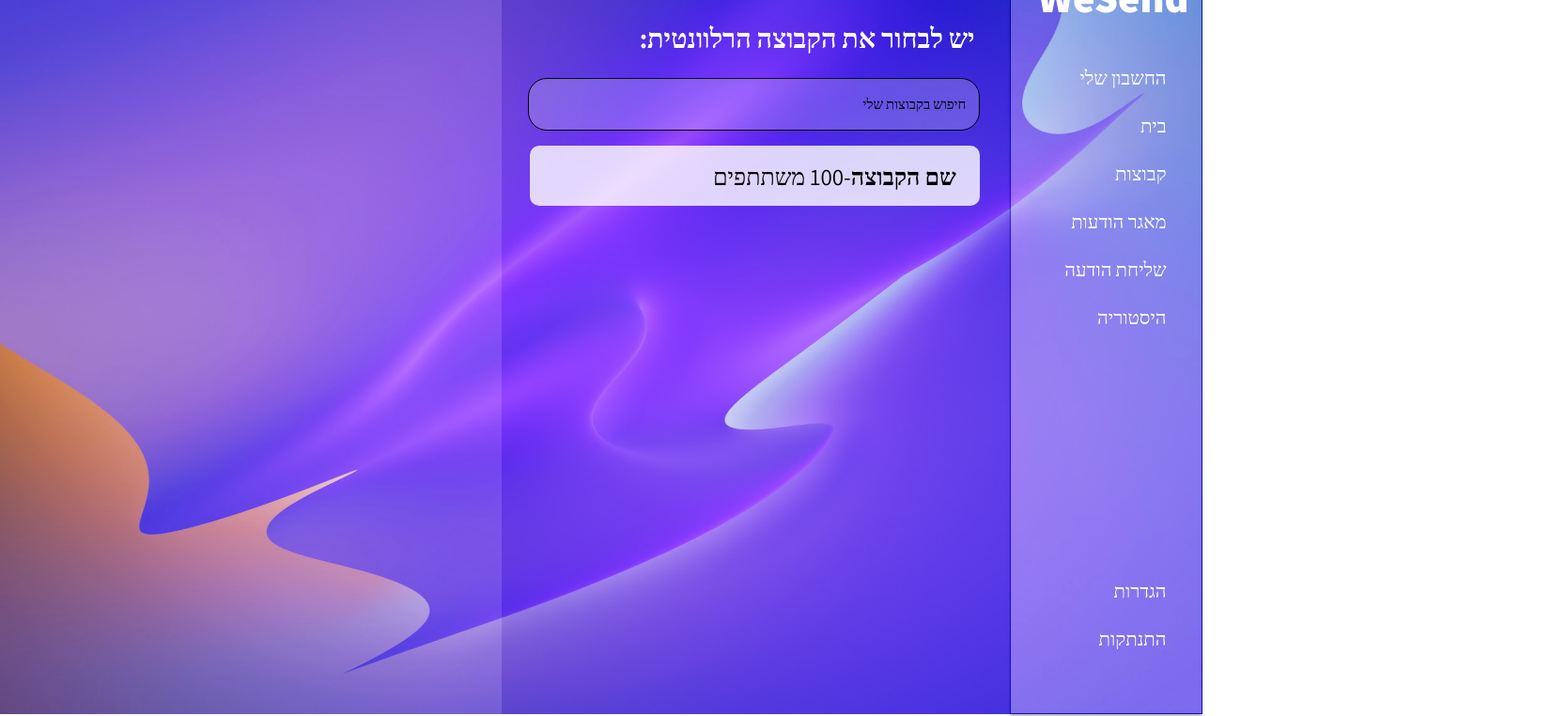
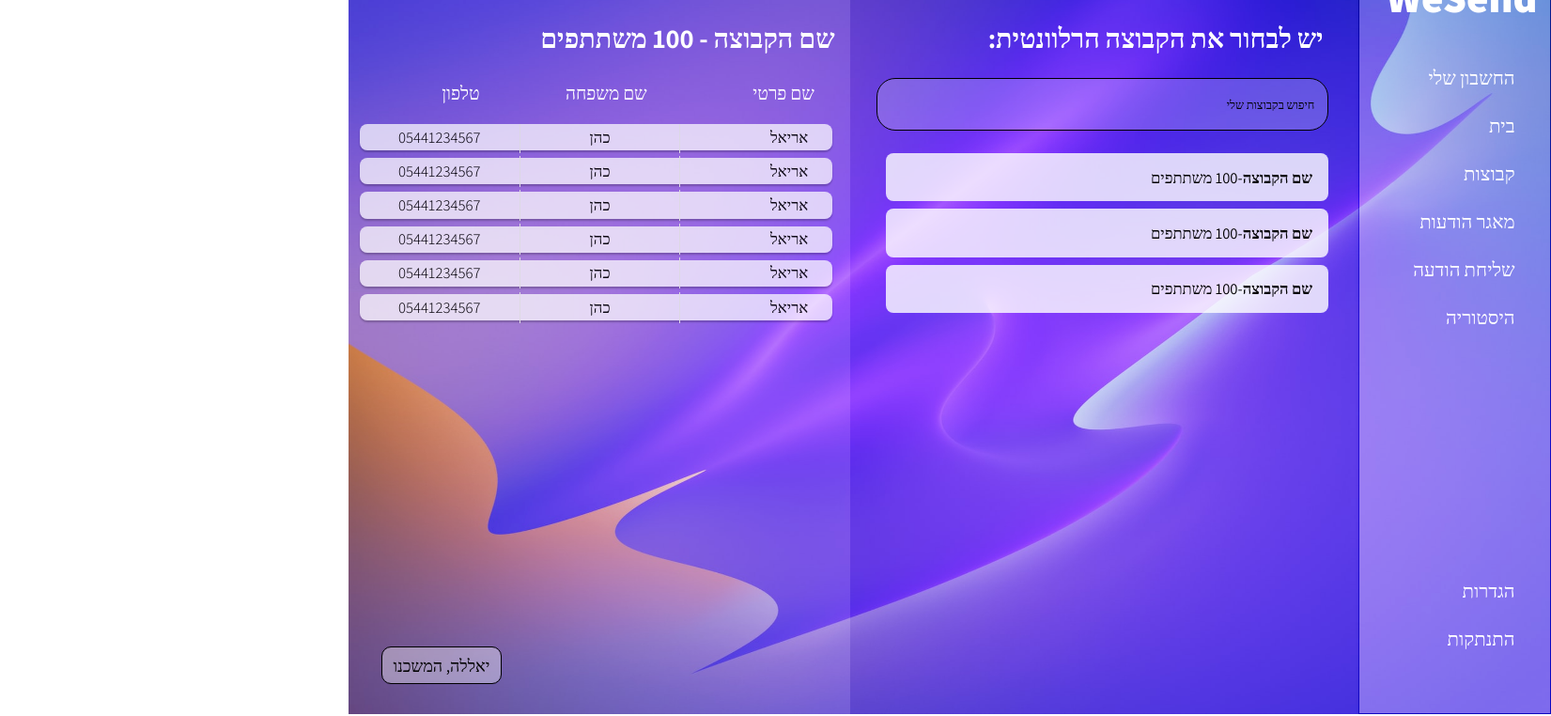
Before and after one commit to aariell0045/ws-project-front, a React (Create React App) app: page /SendMessagePart2 in a window 1280 px wide. Shown: the part 40-802 px from the top of the page at 94% size, 1651 px wide, since content can reach past the window. Built offline with nearby package versions, Linux system fonts and the light colour scheme.

Commit message:
add new contact box component(reusable component), group component change background color,finish send message part 2 without actions and activates

```diff
--- /dev/null
+++ b/src/components/contact-box/contact-box.components.jsx
@@ -0,0 +1,19 @@
+import "./contact-box.styls.css";
+
+function ContactBox() {
+  return (
+    <div className="contact-container">
+      <div className="contact-firstname-box">
+        <span>אריאל</span>
+      </div>
+      <div className="contact-lastname-box">
+        <span>כהן</span>
+      </div>
+      <div className="contact-phone-box">
+        <span>05441234567</span>
+      </div>
+    </div>
+  );
+}
+
+export default ContactBox;
--- /dev/null
+++ b/src/components/contact-box/contact-box.styls.css
@@ -0,0 +1,44 @@
+.contact-container {
+  background: rgba(255, 255, 255, 0.8);
+  opacity: 0.9;
+  box-shadow: 0px 2px 2px rgba(0, 0, 0, 0.25);
+  border-radius: 1vh;
+  display: flex;
+  justify-content: space-evenly;
+  height: 2.2vw;
+  font-family: Assistant;
+  font-style: normal;
+  font-weight: 300;
+  font-size: 1.3vw;
+  line-height: 33px;
+  align-items: center;
+  margin-bottom: 1vh;
+  justify-self: center;
+  width: 88%;
+  padding: none;
+  color: #000000;
+}
+
+.contact-firstname-box {
+  width: 80%;
+  display: flex;
+  justify-content: flex-start;
+  align-items: center;
+  direction: rtl;
+  padding-right: 2vw;
+}
+.contact-lastname-box {
+  width: 100%;
+  display: flex;
+  justify-content: center;
+  align-items: center;
+  border-right: 1px solid #e5e5e5;
+  border-left: 1px solid #e5e5e5;
+  height: fit-content;
+}
+.contact-phone-box {
+  width: 100%;
+  display: flex;
+  justify-content: center;
+  align-items: center;
+}
--- a/src/components/group/Group.component.jsx
+++ b/src/components/group/Group.component.jsx
@@ -1,5 +1,6 @@
 import React from 'react';
 import "./group.styles.css";
+import ContactBox from '../contact-box/contact-box.components';
 
 function Group() {
 
@@ -26,18 +27,7 @@ function Group() {
 					</div>
 				</div>
 				<div className='contacts-list' >
-					<div className='contact-container'>
-						<div className='contact-firstname-box' >
-							<span>אריאל</span>
-						</div>
-						<div className='contact-lastname-box' >
-							<span>כהן</span>
-						</div>
-						<div className='contact-phone-box' >
-							<span>05441234567</span>
-						</div>
-
-					</div>
+					<ContactBox/>
 
 				</div>
 			</main>
--- a/src/components/group/group.styles.css
+++ b/src/components/group/group.styles.css
@@ -152,51 +152,3 @@ margin-left: 4vw;
 .contacts-list::-webkit-scrollbar {
 	width: 0px;
 }
-
-.contact-container{
-	background: #FFFFFF;
-	opacity: 0.9;
-	box-shadow: 0px 2px 2px rgba(0, 0, 0, 0.25);
-	border-radius: 20px;
-	display: flex;
-	justify-content: space-evenly;
-	width: 95%;
-	height: 6vh;
-	margin-right: 2vw;
-	font-family: Assistant;
-	font-style: normal;
-	font-weight: 300;
-	font-size: 25px;
-	line-height: 33px;
-	align-items: center;
-	margin-bottom: 1vh ;
-
-color: #000000;
-}
-
-
-
-.contact-firstname-box{
-	width: 80%;
-	display: flex;
-	justify-content: flex-start;
-	align-items: center;
-	direction: rtl;
-	padding-right: 2vw;
-}
-.contact-lastname-box{
-	width: 100%;
-	display: flex;
-	justify-content: center;
-	align-items: center;
-	border-right: 1px solid #E5E5E5;
-	border-left: 1px solid #E5E5E5;
-	height: fit-content;
-
-}
-.contact-phone-box{
-	width: 100%;
-	display: flex;
-	justify-content: center;
-	align-items: center;
-}
--- a/src/components/send-message-part-1/send-message-part-1.styles.css
+++ b/src/components/send-message-part-1/send-message-part-1.styles.css
@@ -75,7 +75,7 @@
 	box-sizing: border-box;
 	border-radius: 10px;
 	height: 5vh;
-	width: 15vw;
+	width: 10vw;
 	font-family: Assistant;
 	font-style: normal;
 	font-weight: normal;
@@ -103,6 +103,6 @@
 	width: 100%;
 	height: fit-content;
 	position:absolute;
-	bottom: 3%;
-	right: 55%;
+	bottom: 3vw;
+	right: 28vw;
 }
--- a/src/components/send-message-part-2/send-message-part-2.component.jsx
+++ b/src/components/send-message-part-2/send-message-part-2.component.jsx
@@ -1,32 +1,80 @@
 import "./send-message-part-2.styls.css";
 import React from "react";
-
+import ContactBox from "../contact-box/contact-box.components";
 
 function SendMessagePart2() {
   return (
-        <section id='send-message-part-2'>
-            <div className='send-message-part-2-warpper'>
-                <div className='send-message-part-2-right-side'>
-                    <header className='send-message-part-2-main-header'>
+    <section id="send-message-part-2">
+      <div className="send-message-part-2-warpper">
+        <div className="send-message-part-2-right-side">
+          <header className="send-message-part-2-right-side-main-header">
             <h2>יש לבחור את הקבוצה הרלוונטית:</h2>
           </header>
-                    <input className='send-message-part-2-right-side-search-input' type="text" placeholder="חיפוש בקבוצות שלי" />
-                    <div className='send-message-part-2-right-side-groupsList'>
-                        <div className='group-box'>
+          <input
+            className="send-message-part-2-right-side-search-input"
+            type="text"
+            placeholder="חיפוש בקבוצות שלי"
+          />
+          <div className="send-message-part-2-right-side-groupsList">
+            <div className="group-box">
               <p>
                 <strong>שם הקבוצה</strong>-100 משתתפים
               </p>
             </div>
+            <div className="group-box">
+              <p>
+                <strong>שם הקבוצה</strong>-100 משתתפים
+              </p>
+            </div>
+            <div className="group-box">
+              <p>
+                <strong>שם הקבוצה</strong>-100 משתתפים
+              </p>
+            </div>
+
           </div>
         </div>
 
-                <div className='send-message-part-2-left-side'>
-                    <div className='send-message-part-2-left-side-background'>
+        <div className="send-message-part-2-left-side">
+          <div className="send-message-part-2-left-side-background"></div>
+          <div className="send-message-part-2-left-side-container">
+            <header className="send-message-part-2-left-side-main-header">
+              <h2>שם הקבוצה - 100 משתתפים</h2>
+            </header>
+
+            <div className="contacts-table-headers">
+              <div className="send-message-part2-left-side-list-header-first-column">
+                <span>שם פרטי</span>
+              </div>
+              <div className="send-message-part2-left-side-list-header-second-column">
+                <span>שם משפחה</span>
+              </div>
+              <div className="send-message-part2-left-side-list-header-third-column">
+                <span>טלפון</span>
+              </div>
+            </div>
+            <div className="contacts-list-container">
+              <ContactBox />
+              <ContactBox />
+              <ContactBox />
+              <ContactBox />
+              <ContactBox />
+              <ContactBox />
+
+
+
+            </div>
+          </div>
+          <div className="send-message-part-2-left-side-button-warpper">
+            <div className="send-message-part-2-left-side-button">
+              <div className="send-message-part-2-left-side-button-background"></div>
+              יאללה, המשכנו
+            </div>
           </div>
         </div>
       </div>
     </section>
-    )
+  );
 }
 
-export default SendMessagePart2
+export default SendMessagePart2;
--- a/src/components/send-message-part-2/send-message-part-2.styls.css
+++ b/src/components/send-message-part-2/send-message-part-2.styls.css
@@ -1,14 +1,15 @@
-.send-message-part-2-main-header{
+.send-message-part-2-right-side-main-header {
   font-family: Assistant;
   font-style: normal;
   font-weight: 200;
   font-size: 1.5vw;
   text-align: right;
-    color: #FFFFFF;
+  color: #ffffff;
   padding-right: 0.4vw;
+  padding-top: 3vw;
 }
 
-.send-message-part-2-right-side-search-input{
+.send-message-part-2-right-side-search-input {
   background: rgba(255, 255, 255, 0.2);
   border: 1px solid #000000;
   box-sizing: border-box;
@@ -20,46 +21,43 @@ padding-right: 1em;
   outline: none;
 }
 
-.send-message-part-2-right-side-search-input::placeholder{
+.send-message-part-2-right-side-search-input::placeholder {
   font-family: Assistant;
   font-style: normal;
   font-weight: normal;
-    font-size: 15px;
+  font-size: 1vw;
   line-height: 20px;
   /* identical to box height */
   text-align: right;
   color: #000000;
-
 }
 
-.send-message-part-2-warpper{
+.send-message-part-2-warpper {
   display: grid;
   grid-template-columns: 1fr 1fr;
   height: 100%;
   width: 100%;
 }
 
-#send-message-part-2{
+#send-message-part-2 {
   width: 100%;
   height: 100vh;
 }
 
-.send-message-part-2-right-side{
+.send-message-part-2-right-side {
   height: 100%;
   width: 100%;
-    margin-top: 3vw;
   display: flex;
   flex-direction: column;
   align-items: flex-start;
   padding-right: 2vw;
-
 }
-.send-message-part-2-left-side{
+.send-message-part-2-left-side {
   height: 100%;
   width: 100%;
   position: relative;
 }
-.send-message-part-2-left-side-background{
+.send-message-part-2-left-side-background {
   height: 100%;
   width: 100%;
   position: absolute;
@@ -69,28 +67,155 @@ outline: none;
   mix-blend-mode: soft-light;
 }
 
-.group-box{
+.group-box {
     background: rgba(255, 255, 255, 0.8);
-    border-radius: 10px;
+  border-radius: 1vh;
   width: 85%;
-    height: 8vh;
+  height: 4vw;
   display: flex;
   align-items: center;
-    font-size: large;
   padding-right: 1em;
   font-family: Assistant;
   font-style: normal;
   font-weight: normal;
-font-size: 25px;
-line-height: 33px;
+  font-size: 1.3vw;
   /* identical to box height */
 
   text-align: right;
 
   color: #000000;
 }
-.send-message-part-2-right-side-groupsList{
+.send-message-part-2-right-side-groupsList {
   width: 100%;
-    height: 77vh;
+  height: 69vh;
+  display: flex;
+  flex-direction: column;
+  align-items: flex-start;
+  overflow-y: scroll;
+  gap: 0.5em;
+  margin-top: 3vh;
+}
+
+.send-message-part-2-right-side-groupsList::-webkit-scrollbar{
+    width: 0px;
+}
+.send-message-part-2-left-side-main-header {
+  font-family: Assistant;
+  font-style: normal;
+  font-weight: normal;
+  font-size: 1.5vw;
+  text-align: right;
+  color: #ffffff;
+  padding-top: 3vw;
+  margin-right: -1.7vw;
+}
+
+.send-message-part-2-left-side-button {
+  background: rgba(255, 255, 255, 0.2);
+  border: 1px solid #000000;
+  box-sizing: border-box;
+  border-radius: 10px;
+  height: 5vh;
+  width: 10vw;
+  font-family: Assistant;
+  font-style: normal;
+  font-weight: normal;
+  font-size: 1.4vw;
+  text-align: right;
+  color: #000000;
+  position: relative;
+  display: flex;
+  justify-content: center;
+  align-items: center;
+}
+
+.send-message-part-2-left-side-button-background {
+  width: 100%;
+  height: 100%;
+  position: absolute;
+  background: rgba(255, 255, 255, 0.2);
+  z-index: -1;
+  border-radius: 10px;
+}
+
+.send-message-part-2-left-side-button-warpper {
+  width: 100%;
+  height: fit-content;
+  position: absolute;
+  bottom: 4vh;
+  right: 29vw;
+}
+
+.send-message-part2-left-side-list-header-first-column {
+  font-family: Assistant;
+  font-style: normal;
+  font-weight: normal;
+  font-size: 1.5vw;
+  line-height: 33px;
+  /* identical to box height */
+  text-align: right;
+  color: #ffffff;
+  display: flex;
+  justify-content: flex-start;
+  width: 100%;
+}
+
+.send-message-part2-left-side-list-header-second-column {
+  font-family: Assistant;
+  font-style: normal;
+  font-weight: normal;
+  font-size: 1.5vw;
+  line-height: 33px;
+  /* identical to box height */
+  text-align: right;
+  color: #ffffff;
+  display: flex;
+  justify-content: flex-start;
+  width: 100%;
+}
+
+.send-message-part2-left-side-list-header-third-column {
+  font-family: Assistant;
+  font-style: normal;
+  font-weight: normal;
+  font-size: 1.5vw;
+  line-height: 33px;
+  /* identical to box height */
+  text-align: right;
+  color: #ffffff;
+  display: flex;
+  justify-content: flex-start;
+  width: 100%;
+}
+
+.contacts-table-headers {
+  display: flex;
+  width: 100%;
+  justify-content: space-around;
+
+}
+
+.contacts-list-container {
+  display: flex;
+  flex-direction: column;
+  align-items: center;
+  justify-content: start;
+  grid-template-columns: 1fr;
+  width: 107%;
+  height: 62vh;
+  margin-right: -10%;
+  overflow-y: scroll;
   margin-top: 2vh;
 }
+.contacts-list-container::-webkit-scrollbar{
+    width: 0px;
+}
+
+.send-message-part-2-left-side-container {
+  display: flex;
+  flex-direction: column;
+  align-items: flex-start;
+  width: 100%;
+  height: 100%;
+  padding-right: 3vw;
+}
```
Lines whose indentation alone changed are shown as unchanged.
